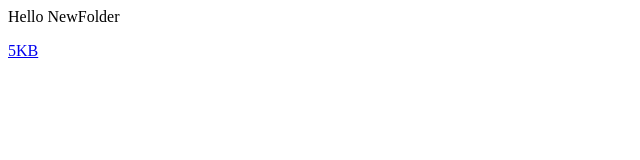
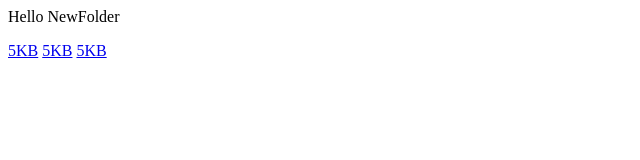
Before and after one commit to graceggggg/C, a plain HTML site: page NewFolder/about2.html in a window 1280 px wide. Shown: the whole page, without its empty margins (0-640 px from the left). Drawn offline with Linux system fonts and the light colour scheme.

Commit message:
Update about2.html

```diff
--- a/NewFolder/about2.html
+++ b/NewFolder/about2.html
@@ -1,4 +1,6 @@
 <html>
   <p>Hello NewFolder</p>
   <a href="5KB.html">5KB</a>
+  <a href="10KB.html">5KB</a>
+  <a href="15KB.html">5KB</a>
 </html>
```
